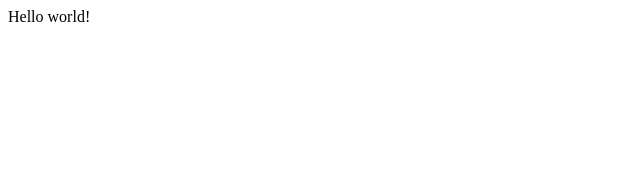
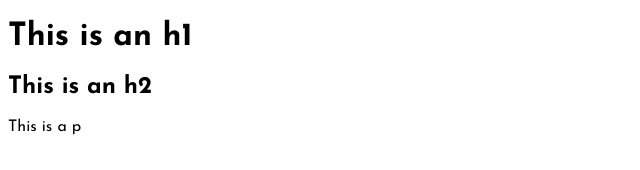
Before and after one commit to meaagan/portfolio, a Gatsby site: page / in a window 1280 px wide. Shown: the whole page, without its empty margins (0-640 px from the left). Built offline with nearby package versions, Linux system fonts and the light colour scheme; Gatsby itself is replaced by a stand-in of ours.

```diff
--- /dev/null
+++ b/gatsby-browser.js
@@ -0,0 +1 @@
+import "./src/styles/global.css"
--- a/gatsby-config.js
+++ b/gatsby-config.js
@@ -5,6 +5,12 @@
  */
 
 module.exports = {
-  /* Your site config here */
-  plugins: [],
+  plugins: [
+    {
+      resolve: `gatsby-plugin-emotion`,
+      options: {
+
+      },
+    },
+  ],
 }
--- a/package.json
+++ b/package.json
@@ -14,7 +14,10 @@
     "test": "echo \"Write tests! -> https://gatsby.dev/unit-testing\" && exit 1"
   },
   "dependencies": {
+    "@emotion/core": "^10.0.35",
+    "@emotion/styled": "^10.0.27",
     "gatsby": "^2.24.66",
+    "gatsby-plugin-emotion": "^4.3.12",
     "react": "^16.12.0",
     "react-dom": "^16.12.0"
   },
--- a/src/pages/index.js
+++ b/src/pages/index.js
@@ -1,5 +1,11 @@
 import React from "react"
 
 export default function Home() {
-  return <div>Hello world!</div>
+  return (
+    <div>
+      <h1>This is an h1</h1>
+      <h2>This is an h2</h2>
+      <p>This is a p</p>
+    </div>
+  )
 }
--- /dev/null
+++ b/src/styles/global.css
@@ -0,0 +1,13 @@
+@import url('https://fonts.googleapis.com/css2?family=Josefin+Sans:ital,wght@0,300;0,400;0,700;1,400&display=swap');
+
+html {
+  font-family: 'Josefin Sans', sans-serif;
+}
+
+h1, h2, h3 {
+  font-weight: 700;
+}
+
+p {
+  font-weight: 400;
+}
```
Also changed, not shown: src/components/layout.js (added, +11 -0 lines), src/components/social.js (added), 1 other file.
